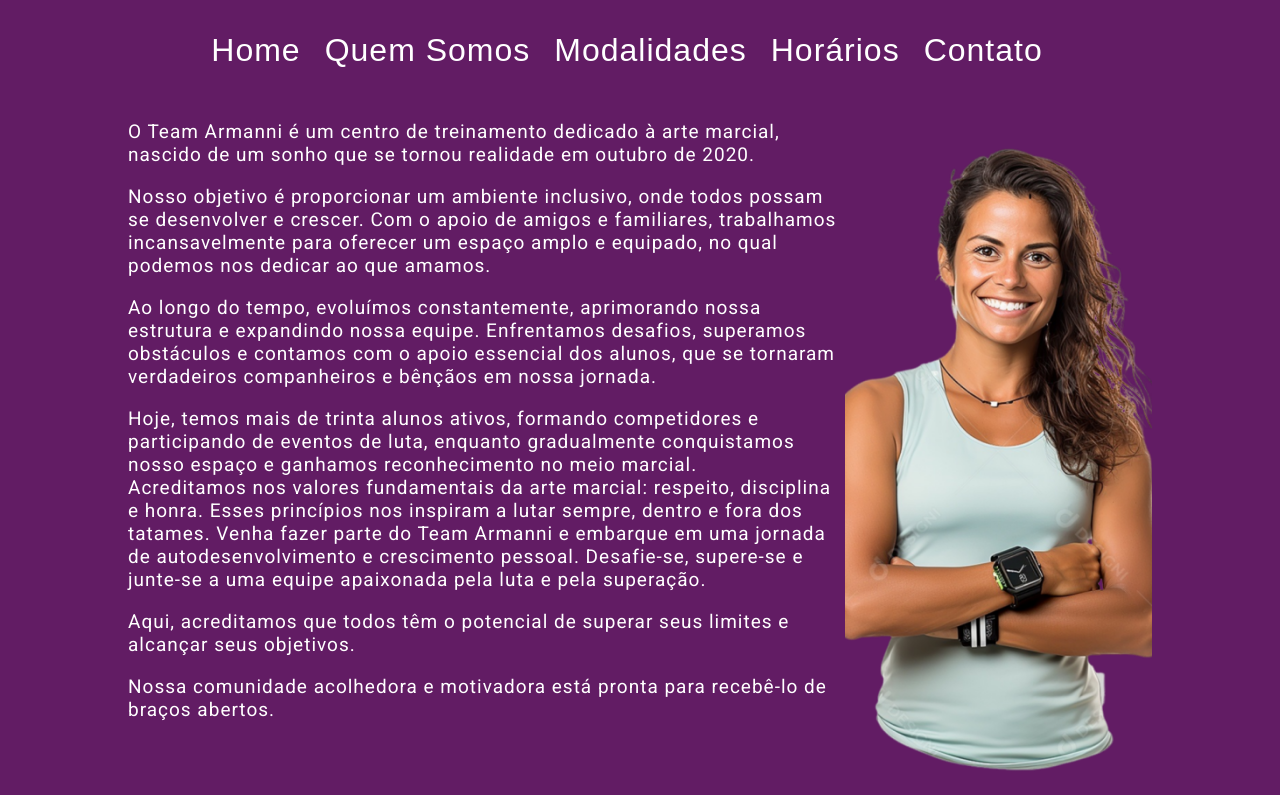
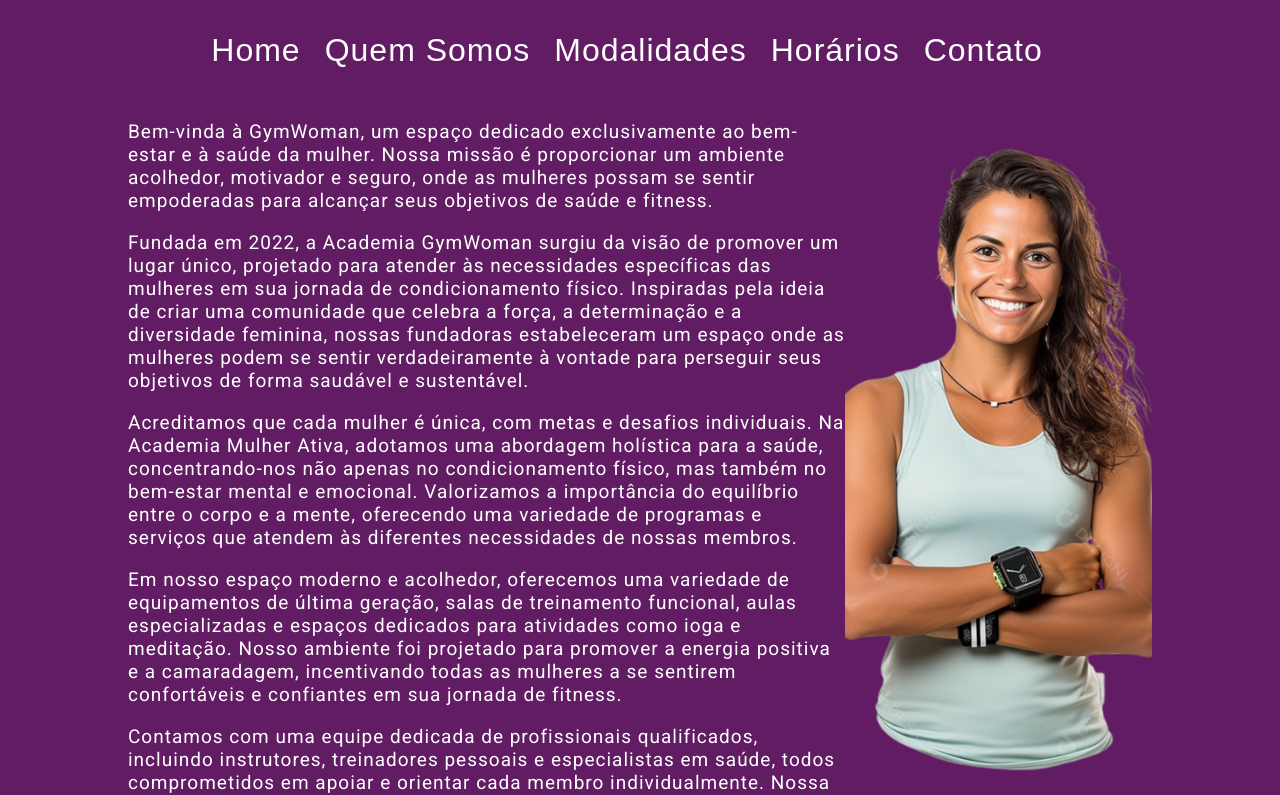
Before and after one commit to Daniel-Alves2017/gymwoman, a React (Vite) app: page /about in a window 1280 px wide. Shown: the top 795 px of the page. Built offline with nearby package versions, Linux system fonts and the light colour scheme; some icons are missing.

Commit message:
inserção do texto

```diff
--- a/src/pages/about/index.tsx
+++ b/src/pages/about/index.tsx
@@ -6,39 +6,40 @@ function About() {
     <aside className="about">
       <div>
         <p>
-          O Team Armanni é um centro de treinamento dedicado à arte marcial,
-          nascido de um sonho que se tornou realidade em outubro de 2020.
+        Bem-vinda à GymWoman, um espaço dedicado exclusivamente ao bem-estar
+        e à saúde da mulher. Nossa missão é proporcionar um ambiente acolhedor, motivador e seguro,
+        onde as mulheres possam se sentir empoderadas para alcançar seus objetivos de saúde e fitness.
+       </p>
+        <p>
+          Fundada em 2022, a Academia GymWoman surgiu da visão de promover um lugar único,
+           projetado para atender às necessidades específicas das mulheres em sua jornada de condicionamento físico.
+           Inspiradas pela ideia de criar uma comunidade que celebra a força, a determinação e a diversidade feminina,
+           nossas fundadoras estabeleceram um espaço onde as mulheres podem se sentir verdadeiramente à vontade
+           para perseguir seus objetivos de forma saudável e sustentável.
         </p>
         <p>
-          Nosso objetivo é proporcionar um ambiente inclusivo, onde todos possam
-          se desenvolver e crescer. Com o apoio de amigos e familiares,
-          trabalhamos incansavelmente para oferecer um espaço amplo e equipado,
-          no qual podemos nos dedicar ao que amamos.
+         Acreditamos que cada mulher é única, com metas e desafios individuais.
+         Na Academia Mulher Ativa, adotamos uma abordagem holística para a saúde, concentrando-nos não apenas no condicionamento físico,
+         mas também no bem-estar mental e emocional. Valorizamos a importância do equilíbrio entre o corpo e a mente,
+         oferecendo uma variedade de programas e serviços que atendem às diferentes necessidades de nossas membros.
         </p>
         <p>
-          Ao longo do tempo, evoluímos constantemente, aprimorando nossa
-          estrutura e expandindo nossa equipe. Enfrentamos desafios, superamos
-          obstáculos e contamos com o apoio essencial dos alunos, que se
-          tornaram verdadeiros companheiros e bênçãos em nossa jornada.
+        Em nosso espaço moderno e acolhedor, oferecemos uma variedade de equipamentos de última geração, salas de treinamento funcional,
+        aulas especializadas e espaços dedicados para atividades como ioga e meditação.
+        Nosso ambiente foi projetado para promover a energia positiva e a camaradagem, incentivando todas as mulheres a se sentirem confortáveis e confiantes em sua jornada de fitness.
         </p>
         <p>
-          Hoje, temos mais de trinta alunos ativos, formando competidores e
-          participando de eventos de luta, enquanto gradualmente conquistamos
-          nosso espaço e ganhamos reconhecimento no meio marcial. <br />
-          Acreditamos nos valores fundamentais da arte marcial: respeito,
-          disciplina e honra. Esses princípios nos inspiram a lutar sempre,
-          dentro e fora dos tatames. Venha fazer parte do Team Armanni e
-          embarque em uma jornada de autodesenvolvimento e crescimento pessoal.
-          Desafie-se, supere-se e junte-se a uma equipe apaixonada pela luta e
-          pela superação.
+        Contamos com uma equipe dedicada de profissionais qualificados, incluindo instrutores,
+        treinadores pessoais e especialistas em saúde, todos comprometidos em apoiar e orientar cada membro individualmente.
+        Nossa equipe compreende as necessidades específicas das mulheres em diferentes estágios da vida,
+        adaptando nossos programas para atender a diversas idades, níveis de condicionamento físico e objetivos.
         </p>
         <p>
-          Aqui, acreditamos que todos têm o potencial de superar seus limites e
-          alcançar seus objetivos.
-        </p>
-        <p>
-          Nossa comunidade acolhedora e motivadora está pronta para recebê-lo de
-          braços abertos.
+        Ao se tornar parte da Academia GymWoman,você não está apenas aderindo a um programa de exercícios,
+        mas se tornando parte de uma comunidade vibrante de mulheres que se apoiam mutuamente.
+        Organizamos eventos sociais, workshops educativos e desafios que fortalecem os laços entre nossas membros, criando uma atmosfera inspiradora e motivadora.
+        Na Academia Mulher Ativa, estamos comprometidas em ajudar cada mulher a descobrir sua força interior,
+        alcançar seus objetivos de forma saudável e se tornar a melhor versão de si mesma. Junte-se a nós nessa jornada incrível para uma vida mais ativa, equilibrada e plena!
         </p>
       </div>
       <img src={bg_quemsomos} alt="quem somos" />
```
